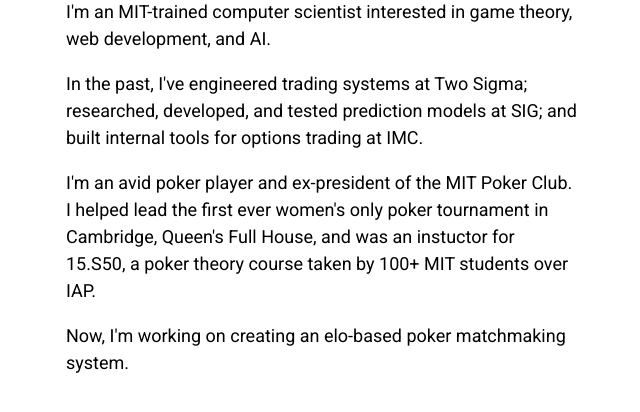
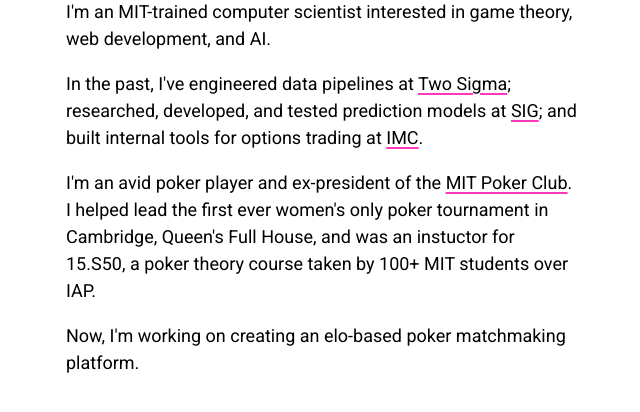
Before and after one commit to lakhaninaail/lakhaninaail.github.io, a React (Create React App) app: page /aboutme in a window 1280 px wide. Shown: the part 186-598 px from the top of the page, without its empty margins (318-958 px from the left). Built offline with nearby package versions, Linux system fonts and the light colour scheme; a web font is replaced by a local one.

Commit message:
added href hover effects

```diff
--- a/src/App.css
+++ b/src/App.css
@@ -17,3 +17,22 @@
 	font-size: 18px;
 	line-height: 150%;
 }
+
+.hyperlink {
+	color: black; /* Default color */
+	text-decoration: underline; /* Remove underline */
+	text-decoration-thickness: 2px;
+	text-decoration-color: rgb(255, 58, 186);
+	text-underline-offset: 3px;
+}
+
+.hyperlink:hover {
+	background-color: rgb(255, 196, 250);
+}
+
+.tab:hover {
+	text-decoration: underline; /* Remove underline */
+	text-decoration-thickness: 3px;
+	text-decoration-color: rgb(255, 58, 186);
+	text-underline-offset: 6px;
+}
--- a/src/components/Navbar/Navbar.js
+++ b/src/components/Navbar/Navbar.js
@@ -9,8 +9,12 @@
 				<h3 class="navbar-header">Naail Lakhani</h3>
 			</div>
 			<div class="navbar-items">
-				<Link to="/aboutme">About</Link>
-				<Link to="/writing">Writing</Link>
+				<Link to="/aboutme" class="tab">
+					About
+				</Link>
+				<Link to="/writing" class="tab">
+					Writing
+				</Link>
 			</div>
 		</nav>
 	);
--- a/src/components/Pages/AboutMe.js
+++ b/src/components/Pages/AboutMe.js
@@ -1,4 +1,5 @@
 import React from "react";
+import "../../App.css";
 
 function AboutMe() {
 	return (
@@ -9,17 +10,32 @@
 				development, and AI.
 			</p>
 			<p>
-				In the past, I've engineered trading systems at Two Sigma; researched,
-				developed, and tested prediction models at SIG; and built internal tools
-				for options trading at IMC.
+				In the past, I've engineered data pipelines at{" "}
+				<a href="https://www.twosigma.com/" class="hyperlink">
+					Two Sigma
+				</a>
+				; researched, developed, and tested prediction models at{" "}
+				<a href="https://sig.com/" class="hyperlink">
+					SIG
+				</a>
+				; and built internal tools for options trading at{" "}
+				<a href="https://www.imc.com/us/" class="hyperlink">
+					IMC
+				</a>
+				.
 			</p>
 			<p>
-				I'm an avid poker player and ex-president of the MIT Poker Club. I
-				helped lead the first ever women's only poker tournament in Cambridge,
-				Queen's Full House, and was an instuctor for 15.S50, a poker theory
-				course taken by 100+ MIT students over IAP.
+				I'm an avid poker player and ex-president of the{" "}
+				<a href="https://poker.mit.edu/" class="hyperlink">
+					MIT Poker Club
+				</a>
+				. I helped lead the first ever women's only poker tournament in
+				Cambridge, Queen's Full House, and was an instuctor for 15.S50, a poker
+				theory course taken by 100+ MIT students over IAP.
 			</p>
-			<p>Now, I'm working on creating an elo-based poker matchmaking system.</p>
+			<p>
+				Now, I'm working on creating an elo-based poker matchmaking platform.
+			</p>
 		</section>
 	);
 }
```
